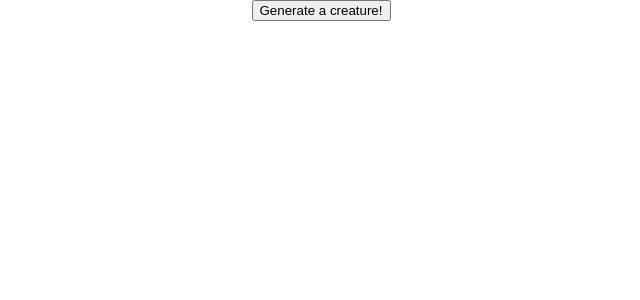
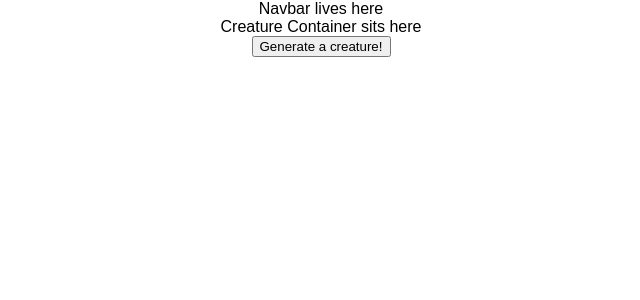
Before and after one commit to HarlanHeath/dnd-companion, a React (Create React App) app: page / in a window 1280 px wide. Shown: the top 300 px of the page, without its empty margins (319-959 px from the left). Built offline with nearby package versions, Linux system fonts and the light colour scheme; no server answers.

Commit message:
components created

```diff
--- a/src/App.js
+++ b/src/App.js
@@ -1,5 +1,7 @@
 import React, { Component } from "react";
 import axios from "axios";
+import Nav from "./Components/Nav/Nav";
+import CContain from "./Components/CreatureContainer/CContain";
 import "./App.css";
 
 class App extends Component {
@@ -22,6 +24,8 @@ class App extends Component {
     console.log(this.state.creature);
     return (
       <div className="App">
+        <Nav />
+        <CContain />
         <button> Generate a creature!</button>
       </div>
     );
--- /dev/null
+++ b/src/Components/CreatureContainer/CContain.js
@@ -0,0 +1,9 @@
+import React, { Component } from "react";
+
+class CContain extends Component {
+  render() {
+    return <div>Creature Container sits here</div>;
+  }
+}
+
+export default CContain;
--- /dev/null
+++ b/src/Components/Nav/Nav.js
@@ -0,0 +1,9 @@
+import React, { Component } from "react";
+
+class Nav extends Component {
+  render() {
+    return <div>Navbar lives here</div>;
+  }
+}
+
+export default Nav;
```
